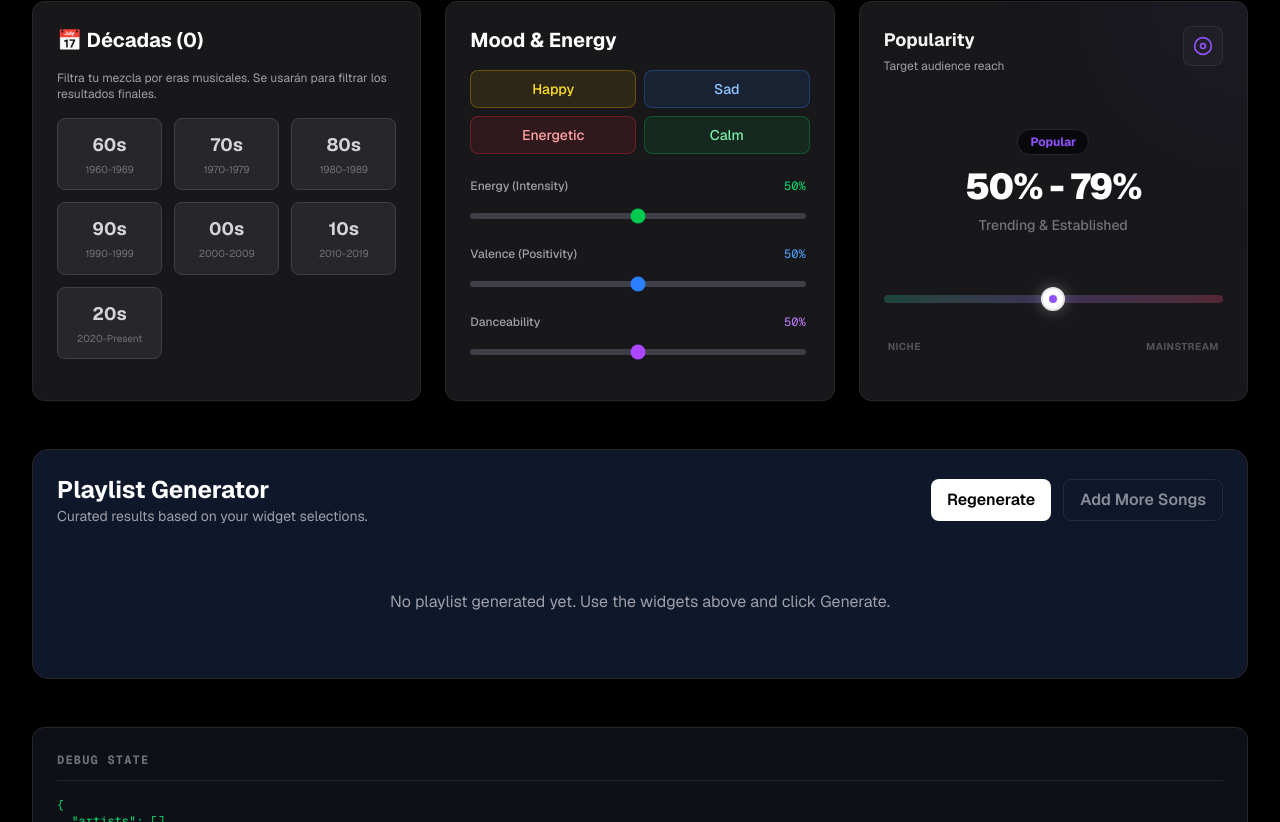
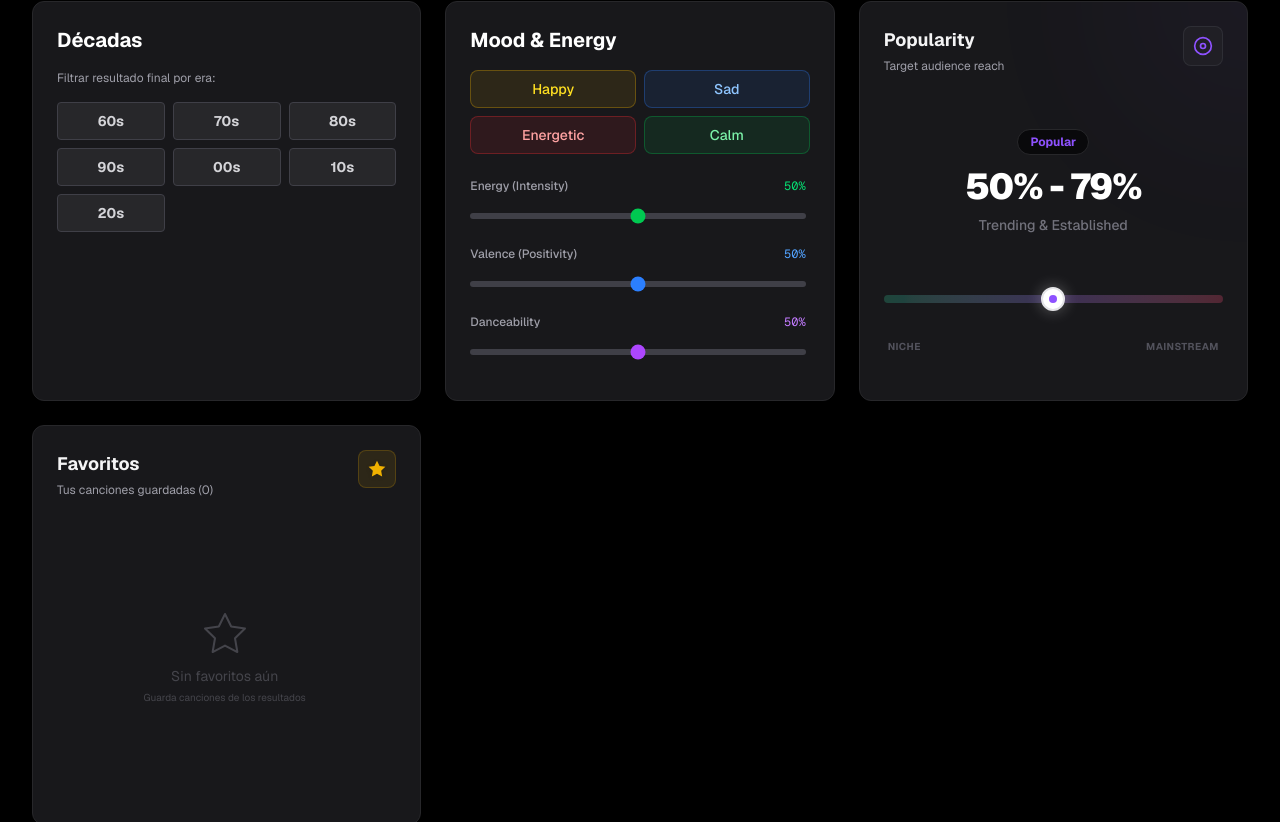
Before and after one commit to Alvaronaaval/WebDev-PracticaFinal-Spotify-AlvaroNaval, a Next.js app: page /dashboard in a window 1280 px wide. Shown: the part 638-1460 px from the top of the page. Built offline with nearby package versions, Linux system fonts and the light colour scheme; sample sign-in values are in the browser's storage.

Commit message:
Final tweaks and added favorites list

```diff
--- a/src/app/dashboard/page.js
+++ b/src/app/dashboard/page.js
@@ -13,6 +13,8 @@ import TrackWidget from '@/components/widgets/TrackWidget';
 import DecadeWidget from '@/components/widgets/DecadeWidget';
 import MoodWidget from '@/components/widgets/MoodWidget';
 import PopularityWidget from '@/components/widgets/PopularityWidget';
+// NUEVO: Importamos el widget de favoritos
+import FavoritesWidget from '@/components/widgets/FavoritesWidget';
 
 // --- Importación del Componente de Resultados ---
 // Hemos separado la lista de canciones en su propio archivo para mantener este limpio.
@@ -220,6 +222,14 @@ export default function Dashboard() {
                         onChange={(v) => setPrefs({ ...prefs, popularity: v })}
                     />
                 </div>
+
+                {/* 7. FAVORITOS */}
+                <div className="h-[400px]">
+                    <FavoritesWidget
+                        favorites={favorites}
+                        onRemove={toggleFavorite} // Usamos la misma función toggle para eliminar
+                    />
+                </div>
             </div>
 
             {/* --- COMPONENTE DE RESULTADOS --- */}
--- a/src/components/widgets/ArtistWidget/index.jsx
+++ b/src/components/widgets/ArtistWidget/index.jsx
@@ -45,7 +45,7 @@ export default function ArtistWidget({ selectedArtists, onSelect }) {
     return (
         <div className="bg-zinc-900 p-6 rounded-xl border border-zinc-800 w-full max-w-md">
             <h2 className="text-xl font-bold mb-4 text-white">
-                🎤 Select Artists ({selectedArtists.length}/5)
+                Select Artists ({selectedArtists.length}/5)
             </h2>
 
             {/* Search Input */}
--- a/src/components/widgets/DecadeWidget/index.jsx
+++ b/src/components/widgets/DecadeWidget/index.jsx
@@ -1,23 +1,20 @@
 'use client';
 
 export default function DecadeWidget({ selectedDecades, onSelect }) {
-    // Definimos las décadas con su valor inicial (año de inicio)
   const decades = [
-        { label: '60s', value: '1960', fullLabel: '1960-1969' },
-        { label: '70s', value: '1970', fullLabel: '1970-1979' },
-        { label: '80s', value: '1980', fullLabel: '1980-1989' },
-        { label: '90s', value: '1990', fullLabel: '1990-1999' },
-        { label: '00s', value: '2000', fullLabel: '2000-2009' },
-        { label: '10s', value: '2010', fullLabel: '2010-2019' },
-        { label: '20s', value: '2020', fullLabel: '2020-Present' },
+    { label: '60s', value: '1960' },
+    { label: '70s', value: '1970' },
+    { label: '80s', value: '1980' },
+    { label: '90s', value: '1990' },
+    { label: '00s', value: '2000' },
+    { label: '10s', value: '2010' },
+    { label: '20s', value: '2020' },
   ];
 
   const toggleDecade = (value) => {
     if (selectedDecades.includes(value)) {
-            // Si ya está seleccionada, la quitamos
       onSelect(selectedDecades.filter(d => d !== value));
     } else {
-            // Si no está, la añadimos
       onSelect([...selectedDecades, value]);
     }
   };
@@ -25,31 +22,23 @@ export default function DecadeWidget({ selectedDecades, onSelect }) {
   return (
     <div className="bg-zinc-900 p-6 rounded-xl border border-zinc-800 h-full flex flex-col">
       <h2 className="text-xl font-bold mb-4 text-white flex items-center gap-2">
-                📅 Décadas ({selectedDecades.length})
+        Décadas
       </h2>
+      <p className="text-zinc-400 text-xs mb-4">Filtrar resultado final por era:</p>
 
-            <p className="text-zinc-400 text-xs mb-4">
-                Filtra tu mezcla por eras musicales. Se usarán para filtrar los resultados finales.
-            </p>
-
-            <div className="grid grid-cols-2 sm:grid-cols-3 gap-3 overflow-y-auto custom-scrollbar flex-1 content-start">
+      <div className="grid grid-cols-3 gap-2 overflow-y-auto">
         {decades.map((decade) => {
           const isSelected = selectedDecades.includes(decade.value);
           return (
             <button
               key={decade.value}
               onClick={() => toggleDecade(decade.value)}
-                            className={`
-                p-3 rounded-lg text-sm font-bold transition-all border flex flex-col items-center justify-center gap-1
-                ${isSelected
-                                    ? 'bg-purple-600 text-white border-purple-500 shadow-lg shadow-purple-900/40 scale-105'
-                                    : 'bg-zinc-800 text-zinc-300 border-zinc-700 hover:bg-zinc-700 hover:border-zinc-500 hover:text-white'}
-              `}
+              className={`p-2 rounded text-sm font-bold border transition-all ${isSelected
+                ? 'bg-purple-600 text-white border-purple-500'
+                : 'bg-zinc-800 text-zinc-300 border-zinc-700 hover:bg-zinc-700'
+                }`}
             >
-                            <span className="text-lg">{decade.label}</span>
-                            <span className={`text-[10px] font-normal ${isSelected ? 'text-purple-200' : 'text-zinc-500'}`}>
-                                {decade.fullLabel}
-                            </span>
+              {decade.label}
             </button>
           );
         })}
--- /dev/null
+++ b/src/components/widgets/FavoritesWidget/index.jsx
@@ -0,0 +1,71 @@
+import React from 'react';
+
+export default function FavoritesWidget({ favorites, onRemove }) {
+    return (
+        <div className="h-full bg-zinc-900 border border-zinc-800 rounded-xl p-6 flex flex-col relative overflow-hidden group hover:border-zinc-700 transition-colors">
+
+            {/* Cabecera del Widget */}
+            <div className="flex justify-between items-start mb-4 relative z-10">
+                <div>
+                    <h3 className="font-bold text-lg text-zinc-100 flex items-center gap-2">
+                        Favoritos
+                    </h3>
+                    <p className="text-xs text-zinc-400 mt-1">Tus canciones guardadas ({favorites.length})</p>
+                </div>
+                <div className="p-2 rounded-lg bg-yellow-500/10 border border-yellow-500/20 text-yellow-500">
+                    {/* Icono de Estrella */}
+                    <svg xmlns="http://www.w3.org/2000/svg" width="20" height="20" viewBox="0 0 24 24" fill="currentColor" stroke="none" className="drop-shadow-sm">
+                        <polygon points="12 2 15.09 8.26 22 9.27 17 14.14 18.18 21.02 12 17.77 5.82 21.02 7 14.14 2 9.27 8.91 8.26 12 2" />
+                    </svg>
+                </div>
+            </div>
+
+            {/* Lista de Favoritos con Scroll */}
+            <div className="flex-1 overflow-y-auto pr-1 custom-scrollbar relative z-10">
+                {favorites.length === 0 ? (
+                    <div className="h-full flex flex-col items-center justify-center text-zinc-500 text-center opacity-50">
+                        <svg xmlns="http://www.w3.org/2000/svg" width="48" height="48" viewBox="0 0 24 24" fill="none" stroke="currentColor" strokeWidth="1" strokeLinecap="round" strokeLinejoin="round" className="mb-2"><polygon points="12 2 15.09 8.26 22 9.27 17 14.14 18.18 21.02 12 17.77 5.82 21.02 7 14.14 2 9.27 8.91 8.26 12 2"></polygon></svg>
+                        <p className="text-sm">Sin favoritos aún</p>
+                        <p className="text-[10px] mt-1">Guarda canciones de los resultados</p>
+                    </div>
+                ) : (
+                    <div className="space-y-2">
+                        {favorites.map((track) => (
+                            <div key={track.id} className="flex items-center gap-3 p-2 rounded-lg bg-black/20 border border-transparent hover:border-zinc-700 hover:bg-black/40 transition-all group/item">
+                                {/* Imagen del álbum */}
+                                <img
+                                    src={track.album?.images?.[2]?.url || track.album?.images?.[0]?.url || '/placeholder.png'}
+                                    alt={track.name}
+                                    className="w-10 h-10 rounded object-cover shadow-sm bg-zinc-800"
+                                />
+
+                                {/* Info Canción */}
+                                <div className="flex-1 min-w-0">
+                                    <p className="text-sm font-medium text-white truncate leading-tight">{track.name}</p>
+                                    <p className="text-xs text-zinc-400 truncate">{track.artists?.[0]?.name}</p>
+                                </div>
+
+                                {/* Botón Eliminar (aparece al hacer hover) */}
+                                <button
+                                    onClick={(e) => { e.stopPropagation(); onRemove(track); }}
+                                    className="p-1.5 text-zinc-500 hover:text-red-400 hover:bg-red-500/10 rounded-md transition-colors opacity-0 group-hover/item:opacity-100 focus:opacity-100"
+                                    title="Eliminar de favoritos"
+                                >
+                                    <svg xmlns="http://www.w3.org/2000/svg" width="16" height="16" viewBox="0 0 24 24" fill="none" stroke="currentColor" strokeWidth="2" strokeLinecap="round" strokeLinejoin="round"><path d="M18 6 6 18" /><path d="m6 6 12 12" /></svg>
+                                </button>
+                            </div>
+                        ))}
+                    </div>
+                )}
+            </div>
+
+            {/* Estilos para la barra de scroll personalizada dentro del widget */}
+            <style jsx>{`
+        .custom-scrollbar::-webkit-scrollbar { width: 4px; }
+        .custom-scrollbar::-webkit-scrollbar-track { background: transparent; }
+        .custom-scrollbar::-webkit-scrollbar-thumb { background: #3f3f46; border-radius: 2px; }
+        .custom-scrollbar::-webkit-scrollbar-thumb:hover { background: #52525b; }
+      `}</style>
+        </div>
+    );
+}
--- a/src/components/widgets/GenreWidget/index.jsx
+++ b/src/components/widgets/GenreWidget/index.jsx
@@ -33,7 +33,7 @@ export default function GenreWidget({ selectedGenres, onSelect }) {
 
     return (
         <div className="bg-zinc-900 p-6 rounded-xl border border-zinc-800 h-full flex flex-col">
-            <h2 className="text-xl font-bold mb-4 text-white">🎸 Géneros ({selectedGenres.length}/5)</h2>
+            <h2 className="text-xl font-bold mb-4 text-white"> Géneros ({selectedGenres.length}/5)</h2>
 
             <input
                 className="w-full bg-zinc-800 text-white p-2 rounded mb-4 border border-zinc-700 focus:border-green-500 outline-none"
--- a/src/components/widgets/TrackWidget/index.jsx
+++ b/src/components/widgets/TrackWidget/index.jsx
@@ -41,7 +41,7 @@ export default function TrackWidget({ selectedTracks, onSelect }) {
     return (
         <div className="bg-zinc-900 p-6 rounded-xl border border-zinc-800 h-full flex flex-col">
             <h2 className="text-xl font-bold mb-4 text-white flex items-center gap-2">
-                🎵 Canciones ({selectedTracks.length}/5)
+                Canciones ({selectedTracks.length}/5)
             </h2>
 
             <input
```
Also changed, not shown: 1 other file (tests, documents, lock files or other folders). Lines whose indentation alone changed are shown as unchanged.
